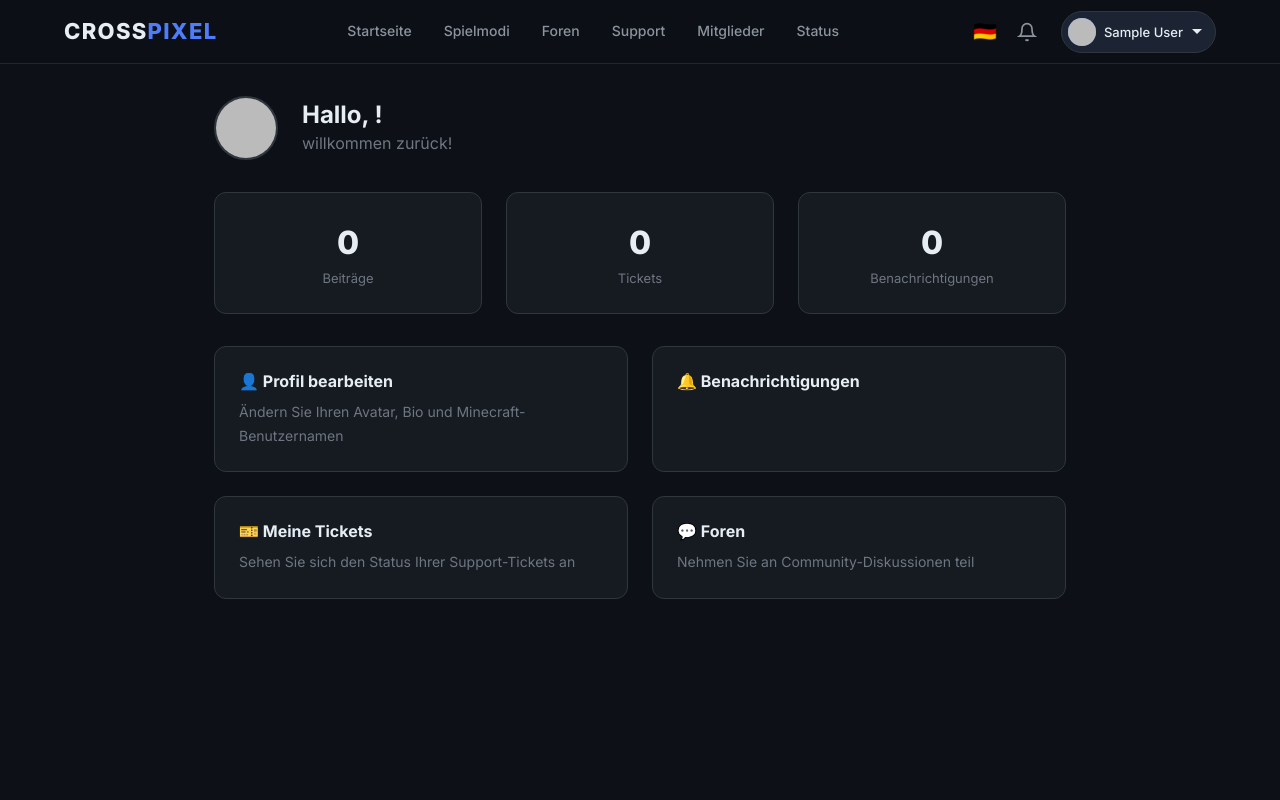
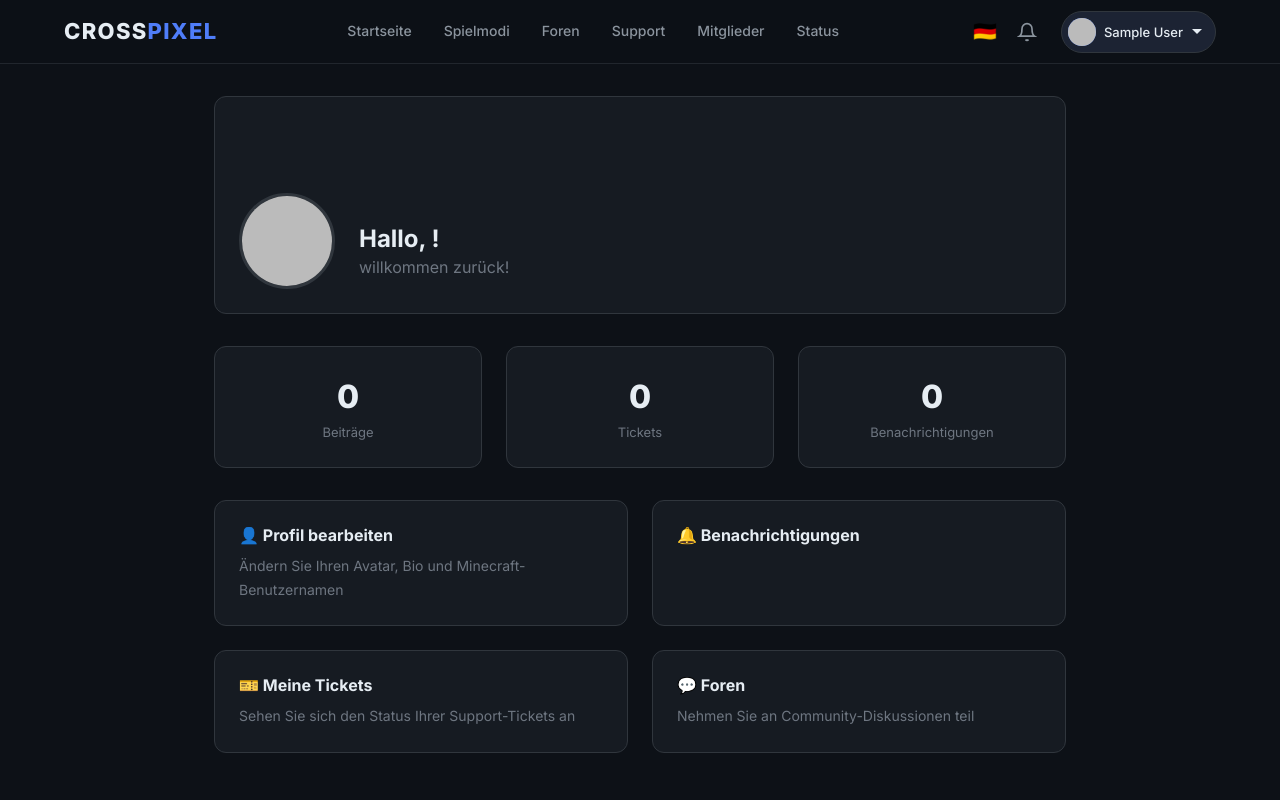
Before and after one commit to DevCuac/Pagina-Web, a Next.js app: page /dashboard in a window 1280 px wide. Shown: the top 800 px of the page. Built offline with nearby package versions, Linux system fonts and the light colour scheme; no server answers; the database is empty; sample sign-in values are in the browser's storage.

Commit message:
Añadiendo layout de Perfil completo dentro del Dashboard

```diff
--- a/src/app/dashboard/page.tsx
+++ b/src/app/dashboard/page.tsx
@@ -8,7 +8,8 @@ export default async function DashboardPage() {
   const session = await auth();
   if (!session) redirect('/login');
 
-  const [postCount, ticketCount, unreadNotifs] = await Promise.all([
+  const [dbUser, postCount, ticketCount, unreadNotifs] = await Promise.all([
+    prisma.user.findUnique({ where: { id: session.user.id }, select: { bio: true, banner: true } }),
     prisma.forumPost.count({ where: { authorId: session.user.id } }),
     prisma.ticket.count({ where: { authorId: session.user.id } }),
     prisma.notification.count({ where: { userId: session.user.id, isRead: false } }),
@@ -17,19 +18,40 @@ export default async function DashboardPage() {
   const { dict } = await getLocaleObj();
   const t = (key: string) => getTranslation(dict, key);
 
+  const finalBanner = dbUser?.banner || session.user.banner;
+
   return (
     <div className="page-content">
       <div className="container" style={{ maxWidth: '900px' }}>
-        <div style={{ display: 'flex', alignItems: 'center', gap: 'var(--space-lg)', marginBottom: 'var(--space-xl)' }}>
-          <div className="avatar-placeholder avatar-xl" style={{ width: 64, height: 64, fontSize: '1.5rem', borderColor: session.user.roleColor }}>
-            {session.user.avatar || session.user.image ? (
-              <img src={session.user.avatar || session.user.image || ''} alt="" style={{ width: '100%', height: '100%', borderRadius: '50%', objectFit: 'cover' }} />
-            ) : session.user.username[0]}
+
+        {/* Banner Area */}
+        <div className="card" style={{ padding: 0, overflow: 'hidden', marginBottom: 'var(--space-xl)' }}>
+          <div style={{
+            height: '120px',
+            background: finalBanner
+              ? `url(${finalBanner}) center/cover`
+              : `linear-gradient(135deg, ${session.user.roleColor}33, var(--bg-elevated))`,
+          }} />
+          <div style={{ padding: 'var(--space-lg)', display: 'flex', gap: 'var(--space-lg)', alignItems: 'flex-end', marginTop: '-48px' }}>
+            <div className="avatar-placeholder avatar-2xl" style={{
+              width: 96, height: 96, fontSize: '2rem',
+              borderColor: session.user.roleColor, borderWidth: '3px',
+              background: 'var(--bg-surface)', flexShrink: 0
+            }}>
+              {session.user.avatar || session.user.image ? (
+                <img src={session.user.avatar || session.user.image || ''} alt="" style={{ width: '100%', height: '100%', borderRadius: '50%', objectFit: 'cover' }} />
+              ) : session.user.username[0]}
+            </div>
+            <div style={{ flex: 1, paddingBottom: 'var(--space-sm)' }}>
+              <h1 style={{ fontSize: '1.5rem', color: session.user.roleColor }}>{t('dashboard.greeting').split(',')[0]}, {session.user.username}!</h1>
+              <p style={{ color: 'var(--text-muted)' }}>{t('dashboard.greeting').split(', ')[1] || 'Welcome back'}</p>
+            </div>
           </div>
-          <div>
-            <h1 style={{ fontSize: '1.5rem' }}>{t('dashboard.greeting').split(',')[0]}, <span style={{ color: session.user.roleColor }}>{session.user.username}</span>!</h1>
-            <p style={{ color: 'var(--text-muted)' }}>{t('dashboard.greeting').split(', ')[1] || 'Welcome'}</p>
-          </div>
+          {dbUser?.bio && (
+            <div style={{ padding: '0 var(--space-lg) var(--space-lg)', color: 'var(--text-secondary)', fontSize: '0.9375rem' }}>
+              {dbUser.bio}
+            </div>
+          )}
         </div>
 
         <div className="grid grid-3" style={{ marginBottom: 'var(--space-xl)' }}>
```
